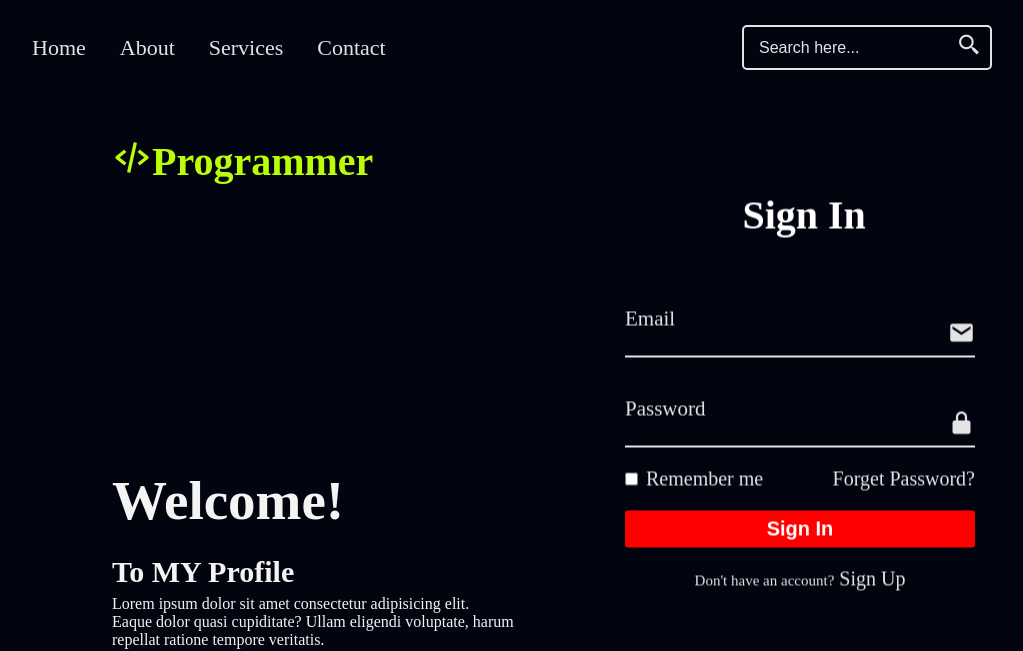
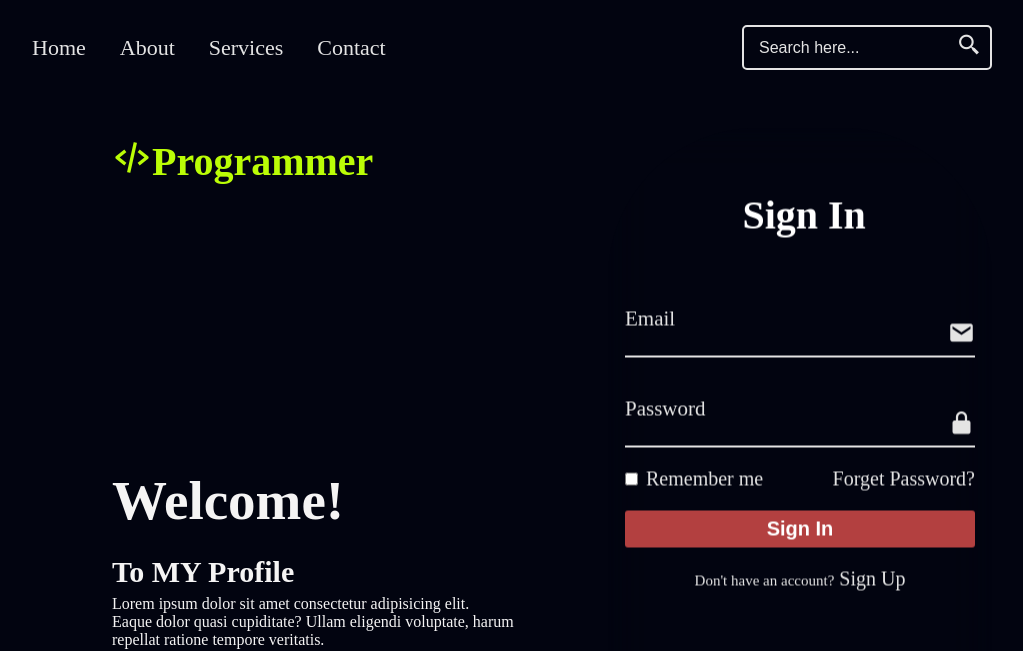
Before and after one commit to Sourav815/login-form, a plain HTML site: page index.html in a window 1280 px wide. Shown: the top 651 px of the page, without its empty margins (128-1151 px from the left). Drawn offline with nearby package versions, Linux system fonts and the light colour scheme.

Commit message:
button color changed

```diff
--- a/style.css
+++ b/style.css
@@ -284,14 +284,14 @@ body {
     padding: 7px;
     border-radius: 3px;
     border: none;
-    background-color: red;
+    background-color: rgb(179, 64, 64);
     color: white;
     font-weight: 600;
     outline: none;
     cursor: pointer;
 }
 .form-box .button button:hover{
-    background: #a15c5c;
+    background: #a01313;
 }
 
 .form-box .regitration-login{
```
